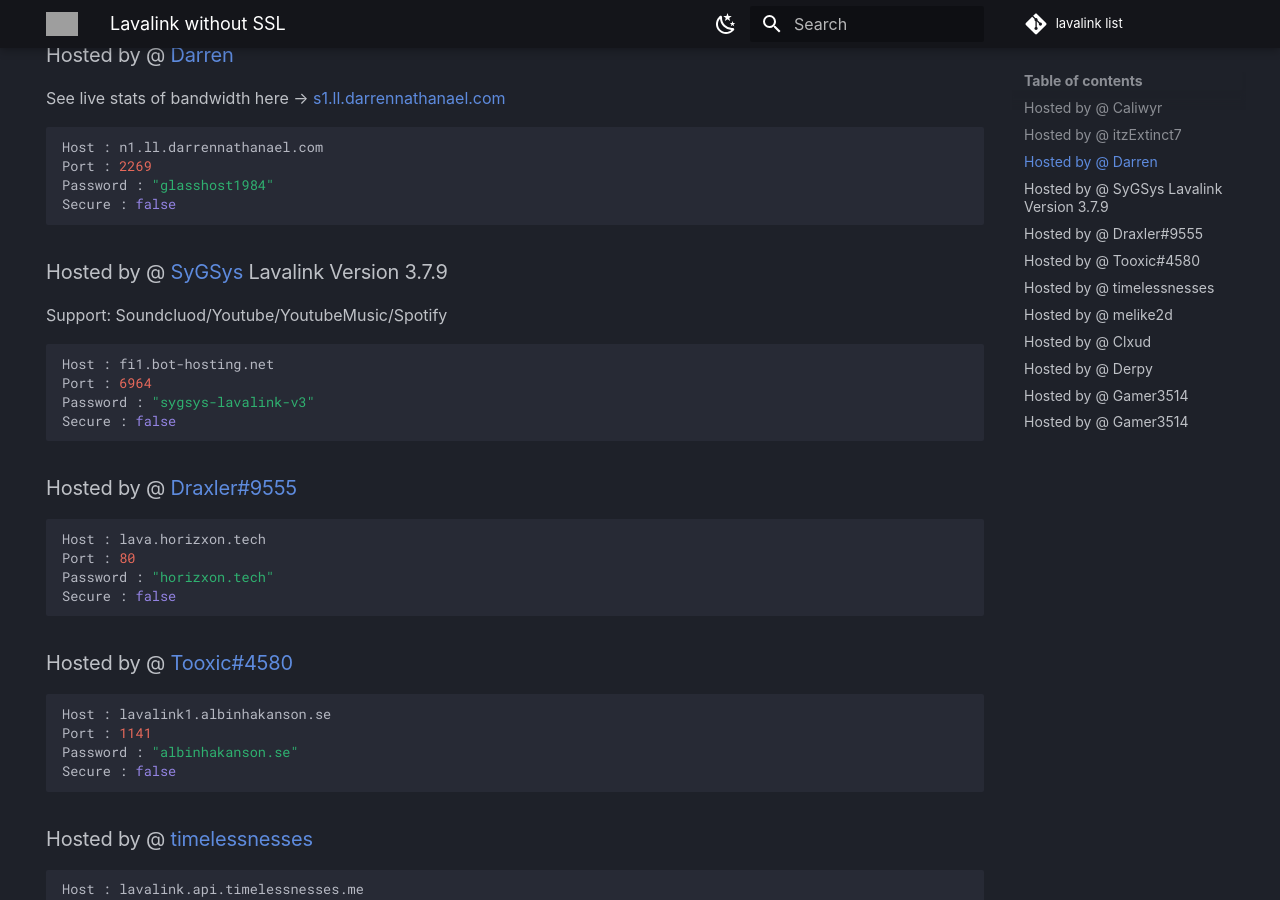
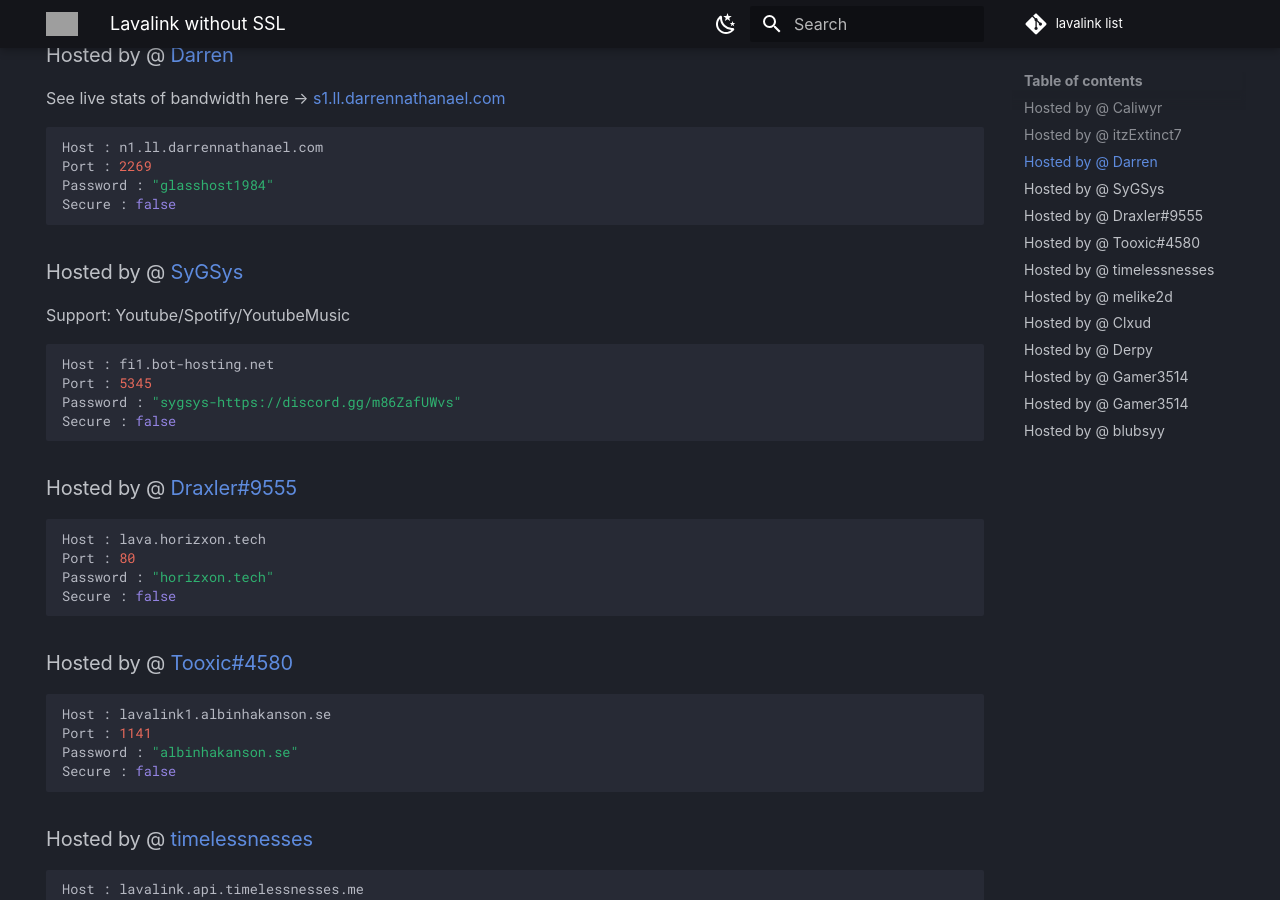
Before and after one commit to DarrenOfficial/lavalink-list, an MkDocs documentation site: the page built from docs/NoSSL/lavalink-without-ssl.md, in a window 1280 px wide and 900 px high, scrolled down 572 px. Built offline with MkDocs 1.6.1 and Material for MkDocs 9.7.7, drawn with Linux system fonts in a browser that asks for light colours; comment, search, counter and statistics services are not loaded; a style sheet for code colours, icons or effects is not loaded; some of the changed text lies outside the part shown; grey boxes are pictures that could not be loaded.

Commit message:
Update lavalink-without-ssl.md

````diff
--- a/docs/NoSSL/lavalink-without-ssl.md
+++ b/docs/NoSSL/lavalink-without-ssl.md
@@ -31,12 +31,13 @@ Port : 2269
 Password : "glasshost1984"
 Secure : false
 ```
-### Hosted by @ [SyGSys](https://rintwo.site/) Lavalink Version 3.7.9
-Support: Soundcluod/Youtube/YoutubeMusic/Spotify
+
+### Hosted by @ [SyGSys](https://discord.gg/m86ZafUWvs)
+Support: Youtube/Spotify/YoutubeMusic
 ```bash
 Host : fi1.bot-hosting.net
-Port : 6964
-Password : "sygsys-lavalink-v3"
+Port : 5345
+Password : "sygsys-https://discord.gg/m86ZafUWvs"
 Secure : false
 ```
 
@@ -100,6 +101,14 @@ Secure : false
 ```bash
 Host : lavalink.sillydev.co.uk
 Port : 6023
-Password : "discord.gg/CMENnZSuj3"
+Password : "discord.gg/sillydev"
 Secure : false
 ```
+
+### Hosted by @ [blubsyy](https://discord.gg/zenithbot)
+```bash
+Host : 185.255.5.126
+Port : 5533
+Password : "blubpubliclava"
+Secure : false
+```
````
